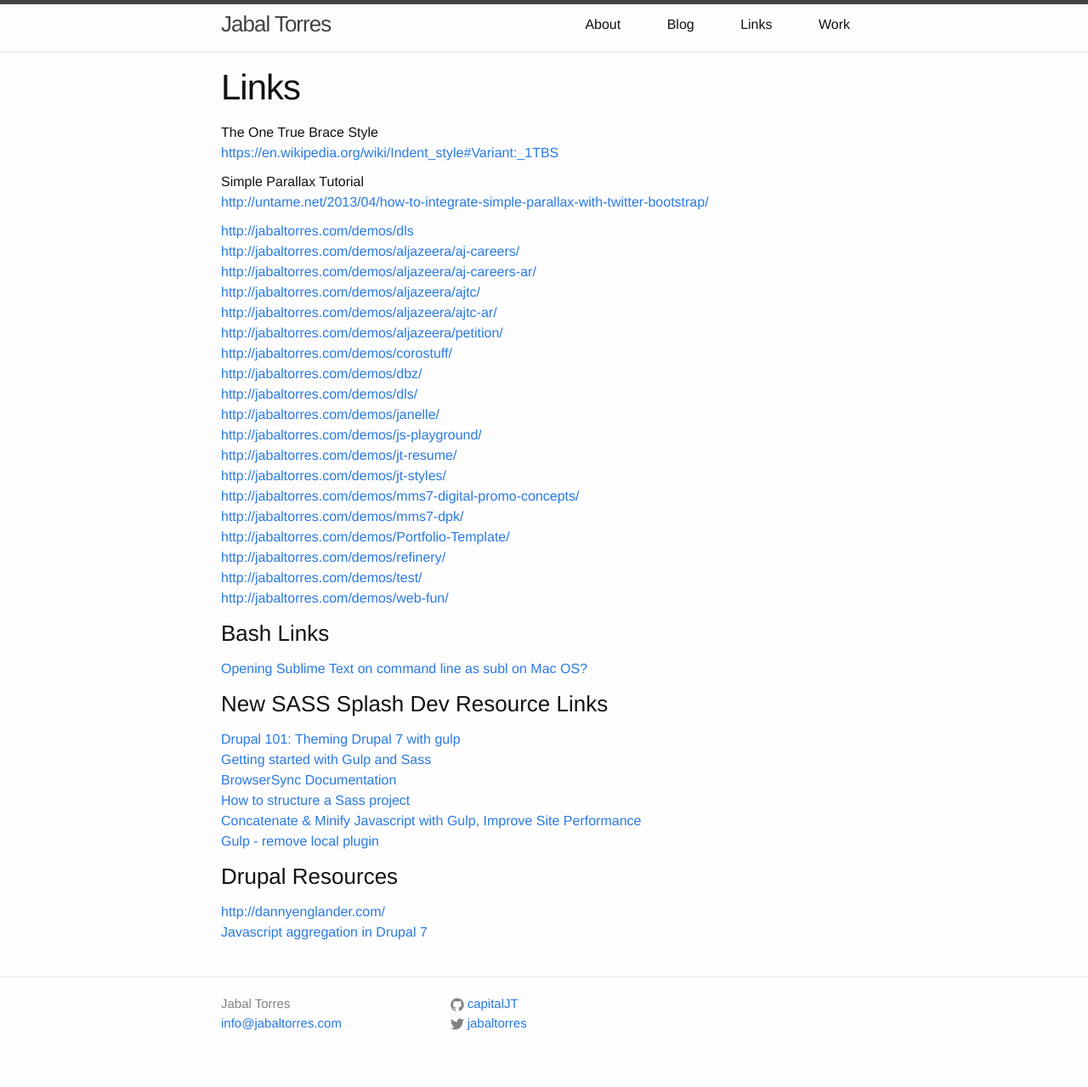
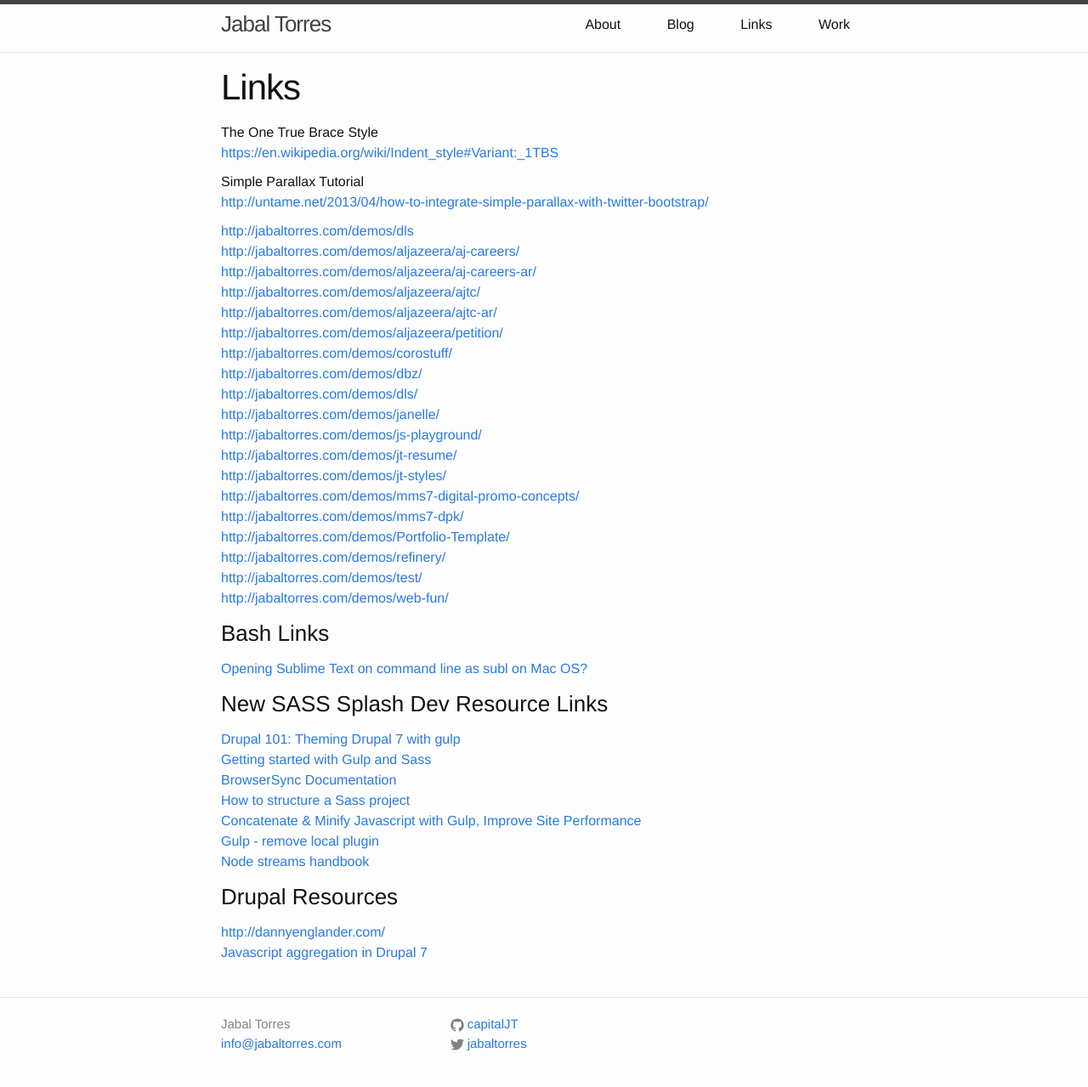
Before and after one commit to capitalJT/capitaljt.github.io, a Jekyll site: the page built from links.md, in a window 1280 px wide. Shown: the whole page at 85% size. Built offline with Jekyll 4.4.1, drawn with Linux system fonts in a browser that asks for light colours; nearby versions of some CDN libraries; a style sheet for code colours, icons or effects is not loaded; before the commit the page ends 1255 px from its top, so only the background shows below that.

Commit message:
Update links.md

```diff
--- a/links.md
+++ b/links.md
@@ -42,6 +42,7 @@
 [How to structure a Sass project](http://thesassway.com/beginner/how-to-structure-a-sass-project)
 [Concatenate & Minify Javascript with Gulp, Improve Site Performance](http://codehangar.io/concatenate-and-minify-javascript-with-gulp/)
 [Gulp - remove local plugin](http://stackoverflow.com/questions/33814009/gulp-remove-local-plugin)
+[Node streams handbook](https://github.com/substack/stream-handbook)
 
 
 ### Drupal Resources
```
